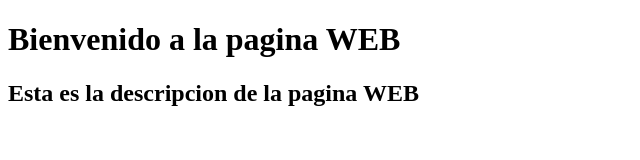
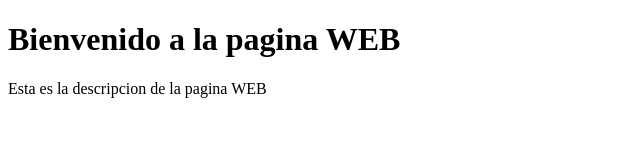
Before and after one commit to mauriciolabs/pagina-web, a plain HTML site: page index.html in a window 1280 px wide. Shown: the whole page, without its empty margins (0-640 px from the left). Drawn offline with Linux system fonts and the light colour scheme.

Commit message:
Es ahora un parrafo
La descripcion es ahora un parrafo

```diff
--- a/index.html
+++ b/index.html
@@ -6,6 +6,6 @@
 </head>
 <body>
     <h1>Bienvenido a la pagina WEB</h1>
-    <h2>Esta es la descripcion de la pagina WEB</h2>
+    <p>Esta es la descripcion de la pagina WEB</p>
 </body>
     </html>
```
